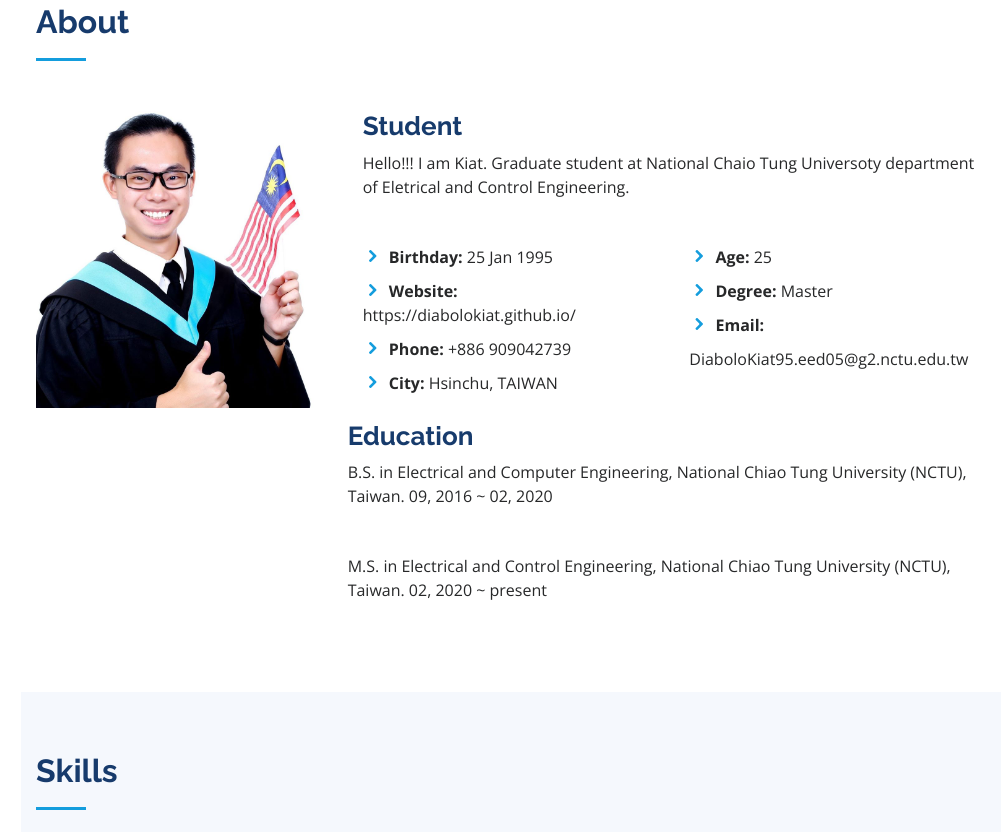
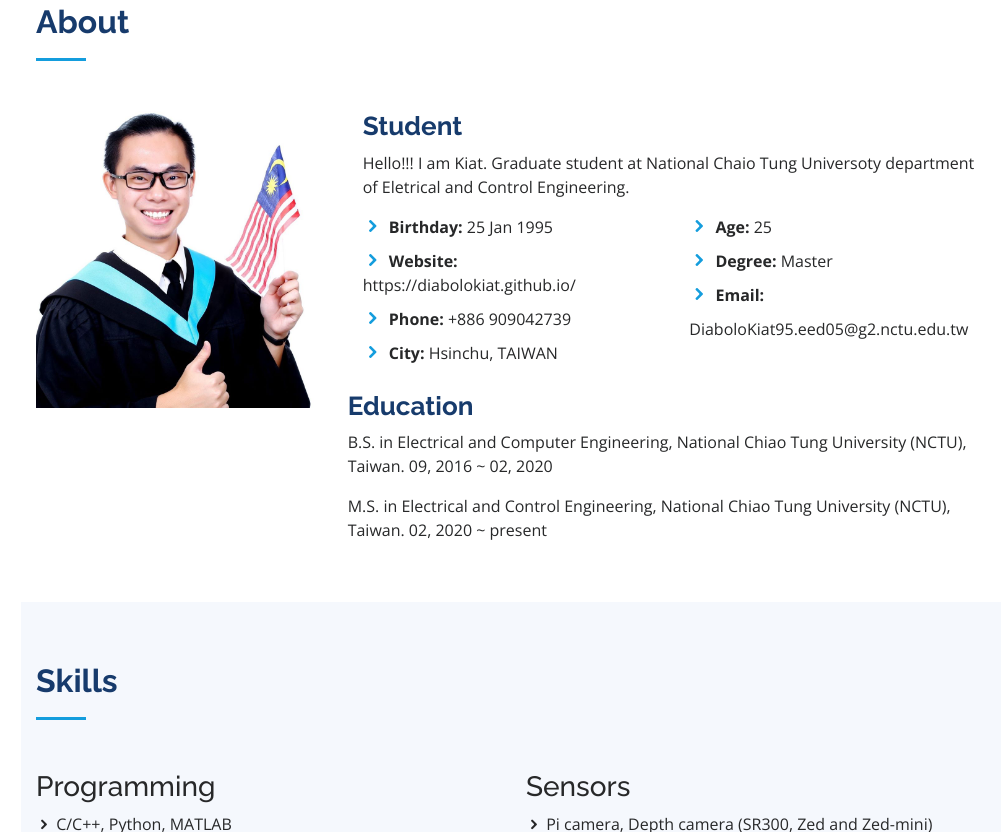
Before and after one commit to Louis5228/louis5228.github.io, a plain HTML site: page index.html in a window 1280 px wide. Shown: the part 857-1689 px from the top of the page, without its empty margins (279-1280 px from the left). Drawn offline with nearby package versions, Linux system fonts and the light colour scheme.

Commit message:
template

```diff
--- a/index.html
+++ b/index.html
@@ -98,7 +98,7 @@
           </div>
           <div class="col-lg-8 pt-4 pt-lg-0 content" data-aos="fade-left">
             <h3>Student</h3> <!--UI/UX Designer &amp; Web Developer.-->
-            <p class="section-title">  <!--font-italic-->
+            <p>  <!--font-italic-->
               Hello!!!
               I am Kiat. Graduate student at National Chaio Tung Universoty department of Eletrical and Control Engineering.
             </p>
@@ -120,10 +120,10 @@
                 </ul>
               </div>
               <h3>Education</h3>
-              <p class="section-title">
+              <p>
                 B.S. in Electrical and Computer Engineering, National Chiao Tung University (NCTU), Taiwan. 09, 2016 ~ 02, 2020
               </p>
-              <p class="section-title">
+              <p>
                 M.S. in Electrical and Control Engineering, National Chiao Tung University (NCTU), Taiwan. 02, 2020 ~ present
               </p>
             </div>
@@ -144,7 +144,7 @@
         </div>
 
         <div class="row">
-          <div class="col-lg-6" data-aos="fade-up">
+          <div class="col-lg-6" data-aos="fade-right">
             <h3 class="resume-title">Programming</h3>
               <p><i class="icofont-rounded-right"></i> C/C++, Python, MATLAB</p>
             <h3 class="resume-title">Middleware &amp; Libraries</h3>
@@ -153,7 +153,7 @@
               <p><i class="icofont-rounded-right"></i> Arduino, Raspberry pi, NVIDIA Jetson TX2, NVIDIA Jetson Nano</p>
           </div>
 
-          <div class="col-lg-6" data-aos="fade-up">
+          <div class="col-lg-6" data-aos="fade-left">
             <h3 class="resume-title">Sensors</h3>
               <p><i class="icofont-rounded-right"></i> Pi camera, Depth camera (SR300, Zed and Zed-mini)</p>
             <h3 class="resume-title">Coursework</h3>
```
